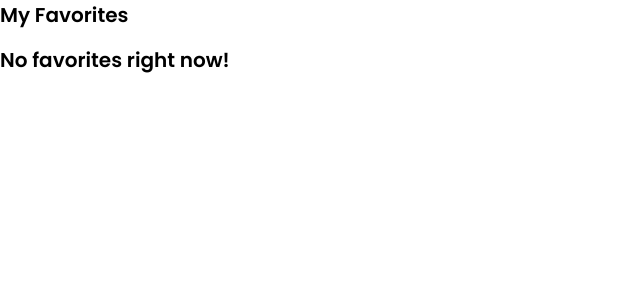
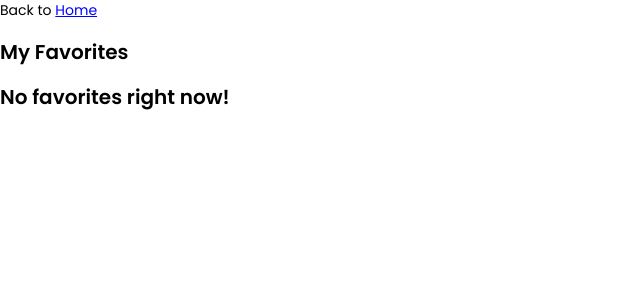
Before and after one commit to rabeet-k1/JobBoardApp, a Next.js app: page /favorites in a window 1280 px wide. Shown: the top 300 px of the page, without its empty margins (0-640 px from the left). Built offline with nearby package versions, Linux system fonts and the light colour scheme; what @mui/material-nextjs would draw is missing.

Commit message:
fix changes

```diff
--- a/src/app/favorites/page.js
+++ b/src/app/favorites/page.js
@@ -1,6 +1,7 @@
 "use client";
 import FavoriteCards from "@/components/favoriteCards";
 import { Box, Grid, Typography } from "@mui/material";
+import Link from "next/link";
 import { useSelector } from "react-redux";
 
 export default function Favorites() {
@@ -8,6 +9,16 @@ export default function Favorites() {
 
   return (
     <Box sx={{ background: "#fff", minHeight: "100vh" }}>
+      <Typography variant={"body1"} fontSize={14} color="black" mb={2}>
+        Back to{" "}
+        <Link
+          style={{ color: "blue", textDecorationLine: "underline" }}
+          href={"/"}
+        >
+          Home
+        </Link>
+      </Typography>
+
       <Typography
         component="h1"
         sx={{
--- a/src/components/favoriteCards/index.js
+++ b/src/components/favoriteCards/index.js
@@ -15,6 +15,7 @@ const FavoriteCards = ({ favItem, index }) => {
     dispatch(setFavoriteJobs(tempArr));
     openSnackAlert("Job removed from favorites", "success");
   };
+  console.log(favItem, "favItemfavItemfavItemfavItem");
 
   return (
     <Box
@@ -40,7 +41,7 @@ const FavoriteCards = ({ favItem, index }) => {
       <Typography>Name: {favItem?.title}</Typography>
       <Typography>Company Name: {favItem?.company_name}</Typography>
       <Typography>Job Type: {favItem?.job_type}</Typography>
-      <Typography>Salary: {favItem?.salary}</Typography>
+      <Typography>Salary: {favItem?.salary ? favItem?.salary : "-"}</Typography>
     </Box>
   );
 };
```
